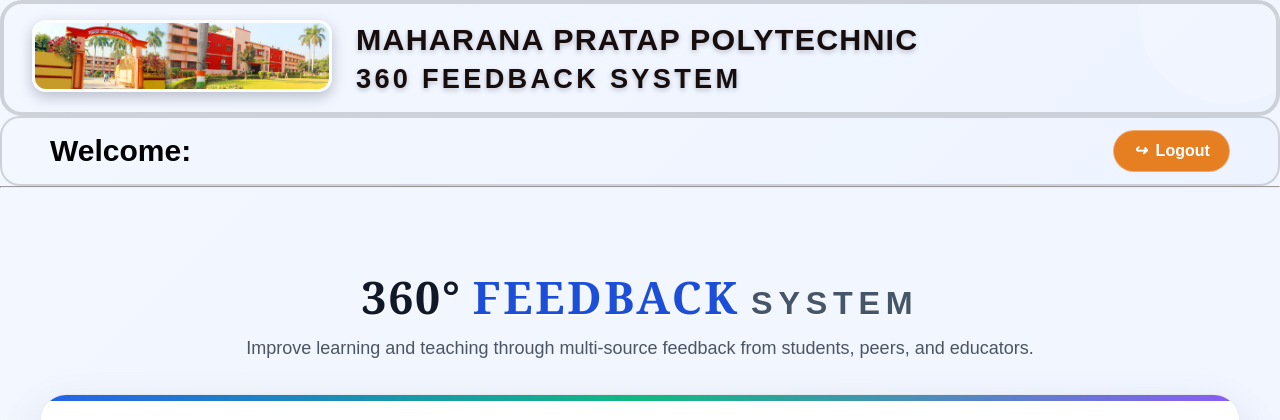
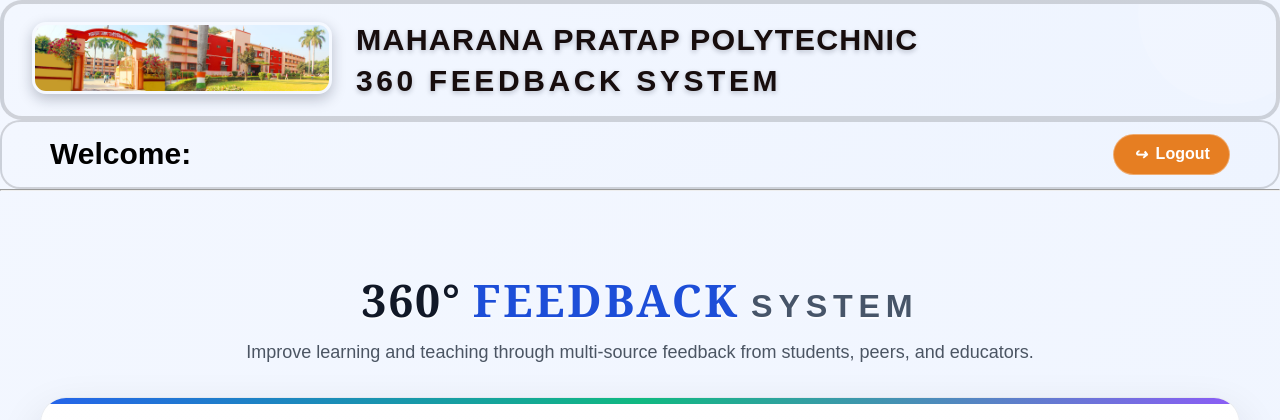
Before and after one commit to km6307/webpage, a Django app: page /home in a window 1280 px wide. Shown: the top 420 px of the page. Run offline with Django 5.2, Linux system fonts and the light colour scheme.

Commit message:
comteplete nav

```diff
--- a/FeedbackSystem/static/style.css
+++ b/FeedbackSystem/static/style.css
@@ -47,7 +47,7 @@
             height: 72px;
             object-fit: cover;
             border-radius: 14px;
-            border: 3px solid rgba(255, 255, 255, 0.8);
+           border: 3px solid rgba(255, 255, 255, 0.2);
             box-shadow: 0 5px 14px rgba(15, 23, 42, 0.25);
         }
 
@@ -63,7 +63,7 @@
         #top p span {
             display: inline-block;
             margin-top: 4px;
-            font-size: clamp(1.1rem, 2.3vw, 1.7rem) !important;
+            font-size: clamp(1.1rem, 2.3vw, 1.7rem);
             letter-spacing: 0.12em;
         }
 
--- a/FeedbackSystem/templates/360°Feedback.html
+++ b/FeedbackSystem/templates/360°Feedback.html
@@ -23,8 +23,6 @@
             border-radius:20px;
             padding: 0.75rem clamp(1rem, 4vw, 3rem);
             background: linear-gradient(135deg, #f3f7ff, #eef4ff);
-
-
         }
         .nav > p {
             margin: 0;
```
